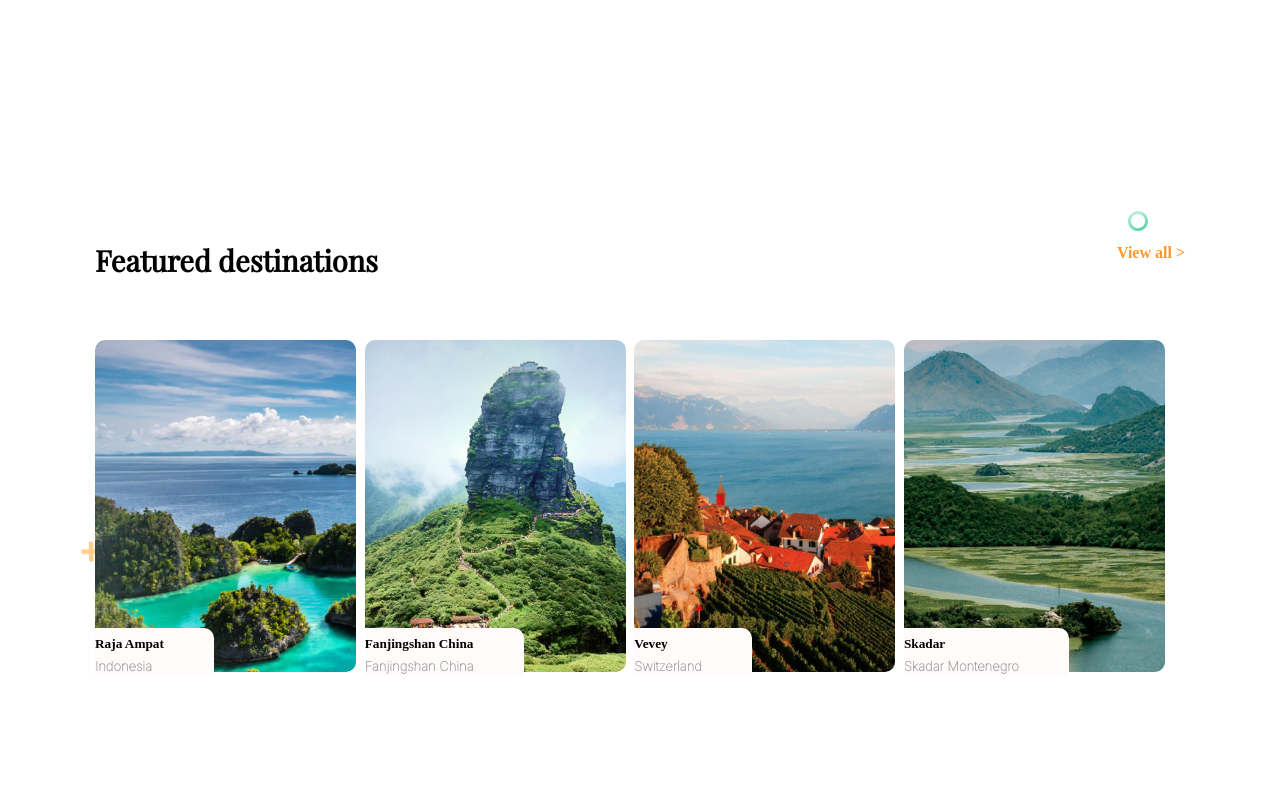
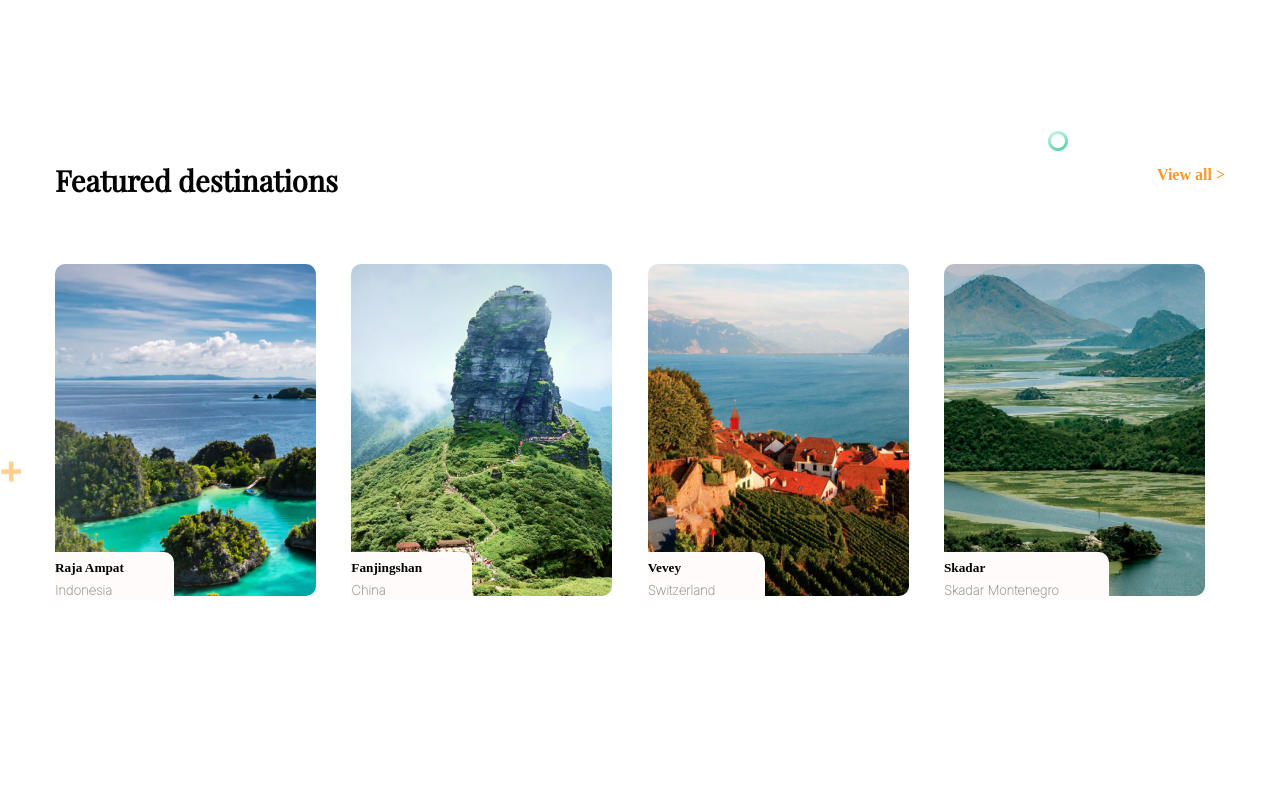
Before and after one commit to Nastya2507/Final-project, a plain HTML site: page index.html in a window 1280 px wide. Shown: the part 1740-2540 px from the top of the page. Drawn offline with nearby package versions, Linux system fonts and the light colour scheme.

Commit message:
Add files via upload

```diff
--- a/css/style.css
+++ b/css/style.css
@@ -106,28 +106,17 @@ h1{
 form{
     width: 100%;
     display: flex;
-
     flex-direction: row;
     flex-wrap: wrap;
     padding: 17px 10px;
-
 }
 select{
     width: 219px;
      height: 46px;
-   margin: 15px;
+     margin: 15px;
 }
 
-/* .btn1{
-    min-width: 132px;
-    padding: 10px 35px;
-    outline: none;
-    background-color: #ec8211;
-    border: none;
-    border-radius: 8px;
-    margin: 25px;
-    color: #fff;
-} */
+
 .formtravel{
     margin: 13px 26px;
 }
@@ -143,7 +132,6 @@ h4{
     padding: 126px  140px;
 }
 .explore__wrap{
-
     display: flex;
     flex-direction: row;
     background-image: url('../images/one.png');
@@ -161,9 +149,6 @@ h4{
 
 
 }
-/* .hero2__texts{
-     padding: 60px ;
-} */
 p{
     /* width: 90%; */
     font-size: 21px;
@@ -231,20 +216,6 @@ h3{
     justify-content: space-between;
     margin-right: 20px;
 }
-/* .pick{
-    /* width: 100%;
-    height: auto; */
-    /* margin: 10px;
-    width: 220px;
-    height: 200px; */
-
-
-/* .pictures{
-    margin: 10px;
-    width: 220px;
-    height: 200px;
-    } */
-
 .offer__title{
     display: flex;
     flex-direction: row;
@@ -314,18 +285,6 @@ h3{
 .slick-track{
     display: flex;
 }
-/* .review__content{
-    position:relative;
-    width: 86.5%;
-    display: flex;
-    flex-direction: column;
-    justify-content: center;
-
-
-
-
-} */
-
 .testion{
    padding-left: 150px;
    font-family: 'Playfair Display', serif;
@@ -335,10 +294,8 @@ h3{
 .slider__content{
     margin-top: 100px;
 margin-left: 150px;
-/* width: 40%; */
 }
 .slider__img{
-    /* width:60%; */
     margin-left: 180px;
 }
 .slider__stars img{
@@ -354,10 +311,6 @@ margin-left: 150px;
     padding-top: 25px;
     padding-bottom: 20px;
     padding-left: 26px;
-             /* padding-right: 142px;
-    /* padding-bottom:92px; */
-    /* padding-top: 18px;
-    padding-left: 28px;  */
     border-top-left-radius:20px;
 }
 .hisname{
@@ -390,48 +343,11 @@ margin-left: 150px;
     position:relative;
     justify-content: center;
 }
-/* .paragraf{
-    width: 100px;
-    float: left;
-    padding-left: 140px;
-
-} */
-/* .slider__content{
-
-} */
 .slider__item{
     display: flex;
     flex-direction: row;
-    /* padding: 20px  70px; */
-    /* margin-left:160px; */
-    padding-top: 10px;
+   padding-top: 10px;
 }
-
-/* button{
-
-} */
-/* }
-.slider .slick-arrow{
-    position: absolute;
-    top: 90%;
-    z-index: 10;
-    font-size: 0;
-    width: 30px;
-    height: 50px;
-}
-
-
-.slider .slick-arrow.slick-prev{
-    left: 0;
-    background: url('../images/previous-icon-1.jpg') 0 0 / 100% no-repeat;
-}
-.slider .slick-arrow.slick-prev{
-    right: 0;
-    background: url('../images/kisspng-computer-icons-font-awesome-clock-time-clip-art-next-button-5ac73043304965.9710943615230034591978.jpg') 0 0 / 100% no-repeat;
-} */
-
-/* footer */
-
 
 
 footer{
@@ -507,18 +423,9 @@ margin-bottom: 28px;
 .cards__item{
         width: 24%;
 }
-/* .explore{
-    background-image: url('../images/one.png');
-    background-repeat: no-repeat;
-    background-position: center top;
-    background-size: contain;
-    margin: 100px 0 ;
-} */
 .proposal{
     background-image: url('../images/two.png');
     background-repeat: no-repeat;
-    /* padding-bottom: 100px; */
-    margin: 80px;
 }
 .guid{
     background-image: url('../images/three.png');
@@ -541,7 +448,7 @@ margin-bottom: 28px;
     background-repeat: no-repeat;
     background-size: auto 90%;
     /* padding-top: 100px; */
-    margin: 90px;
+
 
   }
 .hero{
--- a/index.html
+++ b/index.html
@@ -6,7 +6,6 @@
     <meta http-equiv="X-UA-Compatible" content="IE=edge">
     <meta name="viewport" content="width=device-width, initial-scale=1.0">
     <title>Document</title>
-
     <link rel="preconnect" href="https://fonts.gstatic.com">
     <link href="https://fonts.googleapis.com/css2?family=Playfair+Display&display=swap" rel="stylesheet">
     <link rel="preconnect" href="https://fonts.gstatic.com">
@@ -15,6 +14,7 @@
     <link href="https://fonts.googleapis.com/css2?family=Inter:wght@100&display=swap" rel="stylesheet">
     <link rel="stylesheet" href="css/style.css">
 </head>
+
 <body>
     <header>
         <div class="container">
@@ -77,7 +77,6 @@
             </div>
         </div>
     </section>
-
     <section class="explore">
         <div class="container">
             <div class="explore__wrap">
@@ -99,7 +98,6 @@
             <div class="proposal__wrap">
                 <div class="proposal__content">
                     <div class="offer__title">
-
                         <h2> Featured destinations</h2>
                         <a href="" class="link">View all ></a>
                     </div>
@@ -107,7 +105,7 @@
                 <div class="cards">
                     <div class="proposal__item">
                         <div class="proposal__img">
-                          <img src="images/image 4.png" alt=""  class="nature">
+                            <img src="images/image 4.png" alt="" class="nature">
                         </div>
                         <div class="proposal__text">
                             <h5>Raja Ampat</h5>
@@ -120,14 +118,13 @@
                         </div>
                         <div class="proposal__text">
                             <h5>Fanjingshan
-                            China</h5>
-                        <p class="info">Fanjingshan
-                            China</p>
+                            </h5>
+                            <p class="info">China</p>
                         </div>
                     </div>
                     <div class="proposal__item">
                         <div class="proposal__img">
-                        <img src="images/Screen Shot 2020-02-15 at 11.04 1.png" alt=""  class="nature">
+                            <img src="images/Screen Shot 2020-02-15 at 11.04 1.png" alt="" class="nature">
                         </div>
                         <div class="proposal__text">
                             <h5>Vevey</h5>
@@ -137,7 +134,7 @@
                     </div>
                     <div class="proposal__item">
                         <div class="proposal__img">
-                        <img src="images/Screen Shot 2020-02-15 at 11.10 1.png" alt=""  class="nature">
+                            <img src="images/Screen Shot 2020-02-15 at 11.10 1.png" alt="" class="nature">
                         </div>
                         <div class="proposal__text">
                             <h5>Skadar</h5>
@@ -149,8 +146,6 @@
             </div>
         </div>
     </section>
-
-
     <section class="guid">
         <div class="container">
             <div class="guid__wrap">
@@ -186,7 +181,8 @@
                                 <img src="images/Frame.png" alt="">
                                 <img src="images/Frame.png" alt="">
                             </div>
-                           <p class="slider__paragraf">“Quisque in lacus a urna fermentum euismod. Integer mi nibh, dapibus ac scelerisque eu, facilisis quis purus. Morbi blandit sit amet turpis nec”</p>
+                            <p class="slider__paragraf">“Quisque in lacus a urna fermentum euismod. Integer mi nibh,
+                                dapibus ac scelerisque eu, facilisis quis purus. Morbi blandit sit amet turpis nec”</p>
                             <p class="hisname"> Edward Newgate</p>
                             <p class="post">Founder Circle</p>
                         </div>
@@ -204,7 +200,8 @@
                                 <img src="images/Frame.png" alt="">
                                 <img src="images/Frame.png" alt="">
                             </div>
-                               <p class="slider__paragraf">“Quisque in lacus a urna fermentum euismod. Integer mi nibh, dapibus ac scelerisque eu, facilisis quis purus. Morbi blandit sit amet turpis nec”</p>
+                            <p class="slider__paragraf">“Quisque in lacus a urna fermentum euismod. Integer mi nibh,
+                                dapibus ac scelerisque eu, facilisis quis purus. Morbi blandit sit amet turpis nec”</p>
                             <p class="hisname"> Edward Newgate</p>
                             <p class="post">Founder Circle</p>
                         </div>
@@ -213,33 +210,28 @@
 
                         </div>
                     </div>
-                    <!-- <div class="slider__item">
-                        <img src="images/photo.png" alt="">
-                    </div> -->
                 </div>
                 <div class="review__btns">
-                    <button class="slick-btn-prev" > <img src="images/Vector 3.png" alt="prev"></button>
+                    <button class="slick-btn-prev"> <img src="images/Vector 3.png" alt="prev"></button>
                     <button class="slick-btn-next"> <img src="images/Vector 2.png" alt="next"></button>
                 </div>
 
             </div>
         </div>
-
-
     </section>
     <section class="offer">
         <div class="container">
             <div class="offer__wrap">
                 <div class="offer__content">
                     <div class="offer__title">
-
                         <h2>Trending stories</h2>
                         <a href="" class="link">View all ></a>
                     </div>
 
                     <div class="cards">
                         <div class="cards__item">
-                              <div class="cards__img"><img src="images/Mask Group (1).png" alt="image" class="pictures"></div>
+                            <div class="cards__img"><img src="images/Mask Group (1).png" alt="image" class="pictures">
+                            </div>
                             <h3> The many benefits of
                                 taking a healing holiday</h3>
                             <p> <small> ‘Helaing holidays’ are on the rise
@@ -267,7 +259,8 @@
                             <a href="" class="link">Read more</a>
                         </div>
                         <div class="cards__item">
-                           <div class="cards__img"><img src="images/Mask Group.png" alt="image" class="pictures"></a></div>
+                            <div class="cards__img"><img src="images/Mask Group.png" alt="image" class="pictures"></a>
+                            </div>
                             <h3> Surf’s up at these beginner
                                 spots around the world</h3>
                             <p> <small> If learning to surf has in on your to-
@@ -280,7 +273,6 @@
                 </div>
             </div>
         </div>
-
     </section>
     <footer class="footer">
         <div class="container">
@@ -297,7 +289,6 @@
                             <p class="contents">©2020 Thousand Sunny. All rights reserved</p>
                         </div>
                     </div>
-
                     <div class="menu">
                         <ul class="footer-right">
                             <li class="shop">
@@ -311,7 +302,6 @@
                                     <li> <a href="#">America</a></li>
                                 </ul>
                             </li>
-
                             <li class="shop">
                                 <h4>Destinations</h4>
                                 <ul class="submenu">
@@ -346,11 +336,9 @@
             </div>
         </div>
     </footer>
-
     <script src="https://code.jquery.com/jquery-3.6.0.min.js"></script>
     <script src="js/slick.min.js"></script>
     <script src="js/script.js"></script>
-
 </body>
 
 </html>
```
Lines whose indentation alone changed are shown as unchanged.
